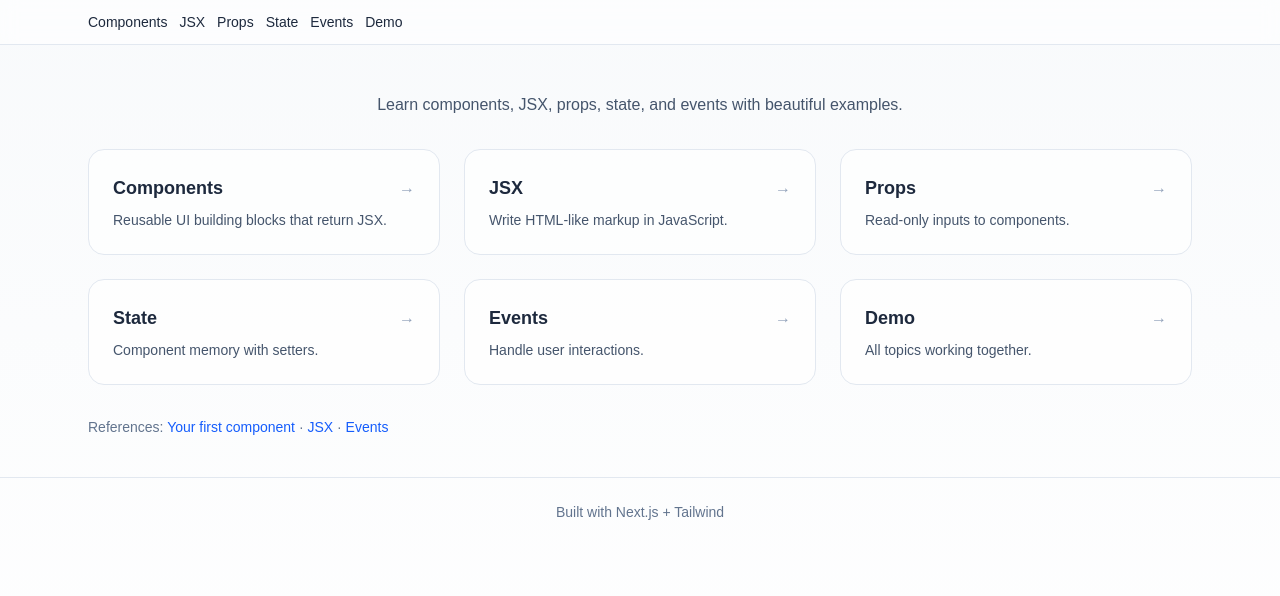
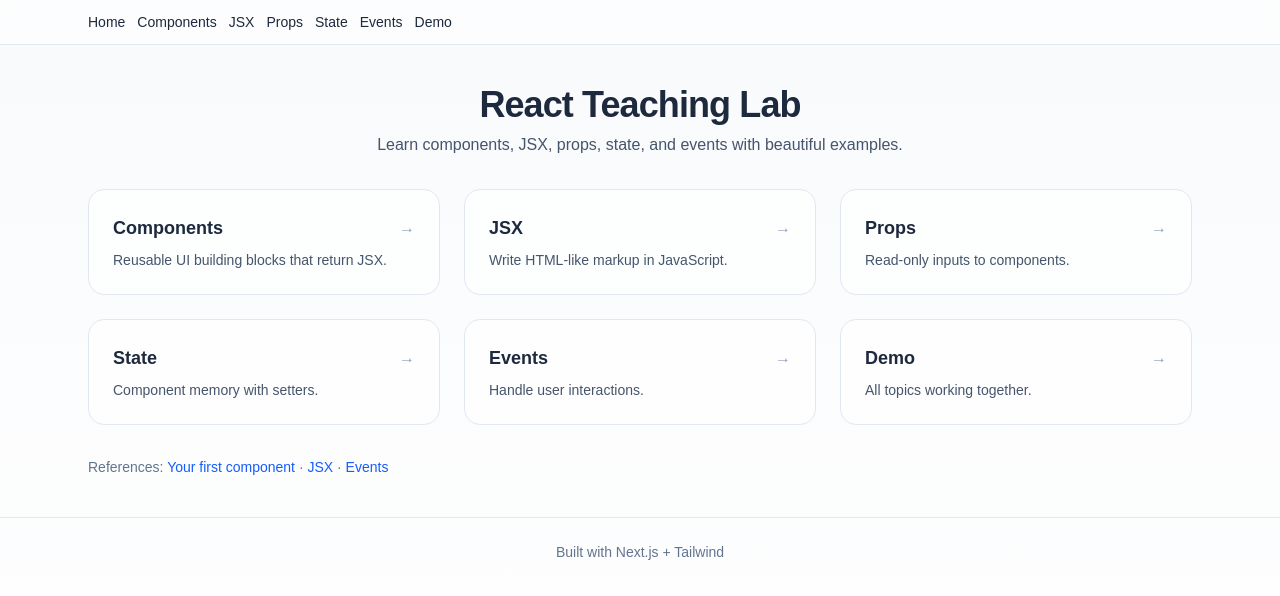
Before and after one commit to KoxyG/WID-REACT-NEXTJS-CLASS, a Next.js app: page / in a window 1280 px wide. Shown: the top 596 px of the page. Built offline with nearby package versions, Linux system fonts and the light colour scheme.

Commit message:
home page

```diff
--- a/src/pages/index.js
+++ b/src/pages/index.js
@@ -1,4 +1,3 @@
-// Link enables client-side transitions between routes
 import Link from "next/link";
 
 // Cards define the landing page navigation tiles
@@ -18,14 +17,13 @@ const cards = [
 export default function Home() {
   return (
     <section className="space-y-8">
-      {/* Title and intro */}
       <header className="text-center">
+        <h1 className="text-4xl font-bold tracking-tight">React Teaching Lab</h1>
         <p className="mt-2 text-slate-600 dark:text-slate-300">
           Learn components, JSX, props, state, and events with beautiful examples.
         </p>
       </header>
 
-      {/* Grid of navigation cards */}
       <div className="grid sm:grid-cols-2 lg:grid-cols-3 gap-6">
         {cards.map((c) => (
           <Link
@@ -42,7 +40,6 @@ export default function Home() {
         ))}
       </div>
 
-      {/* Quick references */}
       <div className="text-sm text-slate-500">
         References: {" "}
         <a className="text-blue-600 hover:underline" href="https://react.dev/learn/your-first-component" target="_blank" rel="noreferrer">Your first component</a>
--- a/src/pages/layout.js
+++ b/src/pages/layout.js
@@ -9,8 +9,9 @@ export default function Layout({ children }) {
       <header className="sticky top-0 z-30 backdrop-blur supports-[backdrop-filter]:bg-white/60 bg-white/70 dark:bg-gray-900/70 border-b border-slate-200 dark:border-gray-800">
         {/* Container for nav content with max width and padding */}
         <nav className="mx-auto max-w-6xl px-4 sm:px-6 py-3 flex items-center justify-between">
-          {/* Primary navigation links */}
           <div className="flex gap-3 text-sm">
+            {/* Link to Home page */}
+            <Link className="hover:text-blue-600" href="/">Home</Link>
             {/* Link to Components page */}
             <Link className="hover:text-blue-600" href="/components">Components</Link>
             {/* Link to JSX page */}
```
